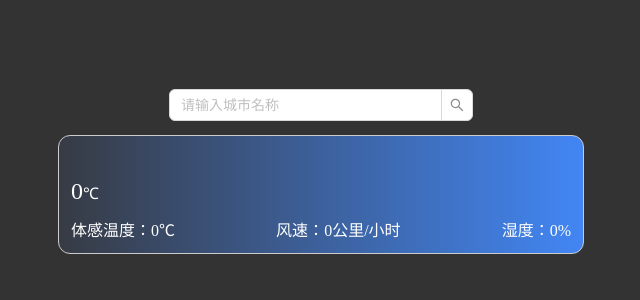
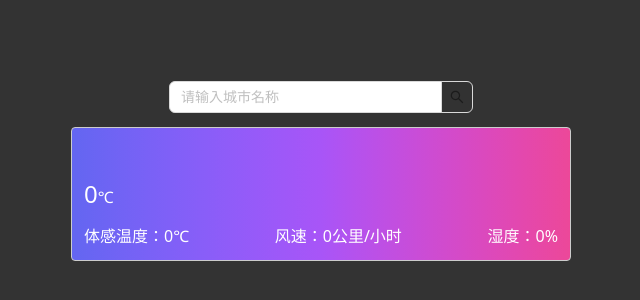
Before and after one commit to GrapeWell/weather-search, a React (Vite) app: page / in a window 1280 px wide. Shown: the part 236-536 px from the top of the page, without its empty margins (319-959 px from the left). Built offline with nearby package versions, Linux system fonts and the light colour scheme; no server answers; a web font is replaced by a local one.

Commit message:
feat: 引入windicss & 一些细节优化

```diff
--- a/package.json
+++ b/package.json
@@ -18,6 +18,7 @@
     "react-dom": "^18.3.1"
   },
   "devDependencies": {
+    "@types/node": "^22.7.4",
     "@types/pinyin": "^2.10.2",
     "@types/react": "^18.3.3",
     "@types/react-dom": "^18.3.0",
@@ -29,6 +30,8 @@
     "eslint-plugin-react-refresh": "^0.4.7",
     "less": "^4.2.0",
     "typescript": "^5.2.2",
-    "vite": "^5.3.1"
+    "vite": "^5.3.1",
+    "vite-plugin-windicss": "^1.9.3",
+    "windicss": "^3.5.6"
   }
 }
--- a/src/components/Header/index.less
+++ /dev/null
@@ -1,7 +0,0 @@
-.header {
-  display: flex;
-  align-items: center;
-  justify-content: center;
-  padding: 0 30px;
-  height: 60px;
-}
--- a/src/components/Header/index.tsx
+++ /dev/null
@@ -1,24 +0,0 @@
-import { Input } from "antd";
-const { Search } = Input;
-import type { SearchProps } from "antd/es/input/Search";
-import {pinyin} from "pinyin-pro";
-import "./index.less";
-
-const Header = (props) => {
-  const { searchFnc } = props;
-  const onSearch: SearchProps["onSearch"] = (value, _e, info) => {
-    searchFnc(pinyin(value, { toneType: "none" }).replace(/\s*/g, ""))
-  };
-  return (
-    <div className="header">
-      <Search
-        placeholder="请输入城市名称"
-        allowClear
-        onSearch={onSearch}
-        style={{ width: 304 }}
-      />
-    </div>
-  );
-};
-
-export default Header;
--- a/src/components/WeatherCard/index.less
+++ /dev/null
@@ -1,28 +0,0 @@
-.weather-card {
-  width: 500px;
-  padding: 12px;
-  border: 1px solid #ccc;
-  border-radius: 12px;
-  background: linear-gradient(to right, rgb(55, 59, 68), rgb(66, 134, 244));
-  color: #fff;
-  .city-info {
-    display: flex;
-    align-items: center;
-    justify-content: space-between;
-  }
-  .weather-info {
-    margin-top: 12px;
-    display: flex;
-    align-items: center;
-    justify-content: space-between;
-    .temp {
-       font-size: 24px;
-    }
-  }
-  .detail-info {
-    display: flex;
-    align-items: center;
-    justify-content: space-between;
-    margin-top: 12px;
-  }
-}
--- a/src/components/WeatherCard/index.tsx
+++ b/src/components/WeatherCard/index.tsx
@@ -1,24 +1,24 @@
-import "./index.less";
+import { Props } from "./types";
 
-const WeatherCard = (props) => {
+const WeatherCard = (props: Props) => {
   const { cityInfo, weatherInfo } = props;
   return (
-    <div className="weather-card">
-      <div className="city-info">
+    <div className="text-white w-500px p-12px border border-solid border-weatherCardBorder rounded bg-gradient-to-r from-indigo-500 via-purple-500 to-pink-500">
+      <div className="flex items-center justify-between">
         <div>
           <span style={{ marginRight: "10px" }}>{cityInfo.city}</span>
           <span style={{ marginRight: "10px" }}>{cityInfo.district}</span>
           {cityInfo.district !== cityInfo.name && <span>{cityInfo.name}</span>}
         </div>
       </div>
-      <div className="weather-info">
-        <div className="temperature">
-          <span className="temp">{weatherInfo.temp}</span>
+      <div className="mt-12px flex items-center justify-between">
+        <div>
+          <span className="text-[24px]">{weatherInfo.temp}</span>
           <span>℃</span>
         </div>
         <div>{weatherInfo.text}</div>
       </div>
-      <div className="detail-info">
+      <div className="flex items-center justify-between mt-[12px]">
         <div className="feels-like">体感温度：{weatherInfo.feelsLike}℃</div>
         <div>风速：{weatherInfo.windSpeed}公里/小时</div>
         <div>湿度：{weatherInfo.humidity}%</div>
--- /dev/null
+++ b/src/components/WeatherCard/types.ts
@@ -0,0 +1,18 @@
+interface CityInfo {
+  name: string;
+  city: string;
+  district: string;
+}
+
+interface WeatherInfo {
+  temp: number;
+  text: string;
+  feelsLike: number;
+  windSpeed: number;
+  humidity: number;
+}
+
+export interface Props {
+  cityInfo: CityInfo;
+  weatherInfo: WeatherInfo;
+}
--- a/src/main.tsx
+++ b/src/main.tsx
@@ -2,6 +2,7 @@ import React from "react";
 import ReactDOM from "react-dom/client";
 import Home from "./pages/Home";
 import "./global.less";
+import 'virtual:windi.css'
 
 ReactDOM.createRoot(document.getElementById("root")!).render(
   <React.StrictMode>
--- a/src/pages/Home/index.less
+++ /dev/null
@@ -1,9 +0,0 @@
-.home {
-  width: 100%;
-  height: 100vh;
-  background-color: rgb(51, 51, 51);
-  display: flex;
-  flex-direction: column;
-  align-items: center;
-  justify-content: center;
-}
--- a/src/pages/Home/index.tsx
+++ b/src/pages/Home/index.tsx
@@ -1,15 +1,13 @@
 import { useEffect, useState } from "react";
-import Header from "../../components/Header";
-import WeatherCard from "../../components/WeatherCard";
-import "./index.less";
+import { Input } from "antd";
+import { pinyin } from "pinyin-pro";
+import { memo } from "react";
+import WeatherCard from "@/components/WeatherCard";
 import { getCityInfo, getCityInfoByCityName, getWeatherInfo } from "./services";
+import type { SearchProps } from "antd/es/input/Search";
+const { Search } = Input;
 
-const Home = () => {
-  const [position, setPosition] = useState({
-    latitude: 0,
-    longitude: 0,
-  });
-
+const Home:React.FC = () => {
   const [cityInfo, setCityInfo] = useState({
     city: "",
     district: "",
@@ -26,19 +24,7 @@ const Home = () => {
     obsTime: "",
   });
 
-  function success(position) {
-    setPosition({
-      latitude: position.coords.latitude,
-      longitude: position.coords.longitude,
-    });
-    weatherProcessByGeo(position.coords.latitude, position.coords.longitude);
-  }
-
-  function error() {
-    console.log("Unable to retrieve your location");
-  }
-
-  function weatherProcessByGeo(latitude, longitude) {
+  function weatherProcessByGeo(latitude: number, longitude: number) {
     getCityInfo(latitude, longitude).then((res) => {
       if (res.data.code === "200") {
         setCityInfo({
@@ -57,7 +43,7 @@ const Home = () => {
     });
   }
 
-  function weatherProcessByCity(city) {
+  function weatherProcessByCity(city: string) {
     getCityInfoByCityName(city).then((res) => {
       if (res.data.code === "200") {
         setCityInfo({
@@ -76,8 +62,20 @@ const Home = () => {
     });
   }
 
+  const onSearch: SearchProps["onSearch"] = (value) => {
+    weatherProcessByCity(pinyin(value, { toneType: "none" }).replace(/\s*/g, ""))
+  };
+
   // 获取位置
   useEffect(() => {
+    const success = (position: GeolocationPosition) => {
+      weatherProcessByGeo(position.coords.latitude, position.coords.longitude);
+    }
+
+    function error() {
+      console.log("Unable to retrieve your location");
+    }
+
     if (!navigator.geolocation) {
       console.log("error");
     } else {
@@ -86,11 +84,18 @@ const Home = () => {
   }, []);
 
   return (
-    <div className="home">
-      <Header searchFnc={weatherProcessByCity} />
+    <div className="flex flex-col items-center h-screen bg-homeBackground justify-center">
+      <div className="flex items-center justify-center h-60px pl-30px pr-30px">
+      <Search
+        placeholder="请输入城市名称"
+        allowClear
+        onSearch={onSearch}
+        style={{ width: 304 }}
+      />
+    </div>
       <WeatherCard weatherInfo={weatherInfo} cityInfo={cityInfo} />
     </div>
   );
 };
 
-export default Home;
+export default memo(Home);
--- a/vite.config.ts
+++ b/vite.config.ts
@@ -1,14 +1,21 @@
 import { defineConfig } from 'vite'
 import react from '@vitejs/plugin-react'
+import WindiCSS from 'vite-plugin-windicss'
+import path from 'path';
 
 // https://vitejs.dev/config/
 export default defineConfig({
-  plugins: [react()],
+  plugins: [react(), WindiCSS()],
   css: {
     preprocessorOptions: {
       less: {
         javascriptEnabled: true,
       }
     }
+  },
+  resolve: {
+    alias: {
+      '@': path.resolve(__dirname, 'src')
+    }
   }
 })
--- /dev/null
+++ b/windi.config.ts
@@ -0,0 +1,12 @@
+import { defineConfig } from 'windicss/helpers'
+
+export default defineConfig({
+    theme: {
+      extend: {
+        colors: {
+          homeBackground: "#333333",
+          weatherCardBorder: '#cccccc',
+        },
+      },
+    },
+  })
```
Also changed, not shown: tsconfig.app.json (+9 -1 lines), 1 other file (tests, documents, lock files or other folders).
